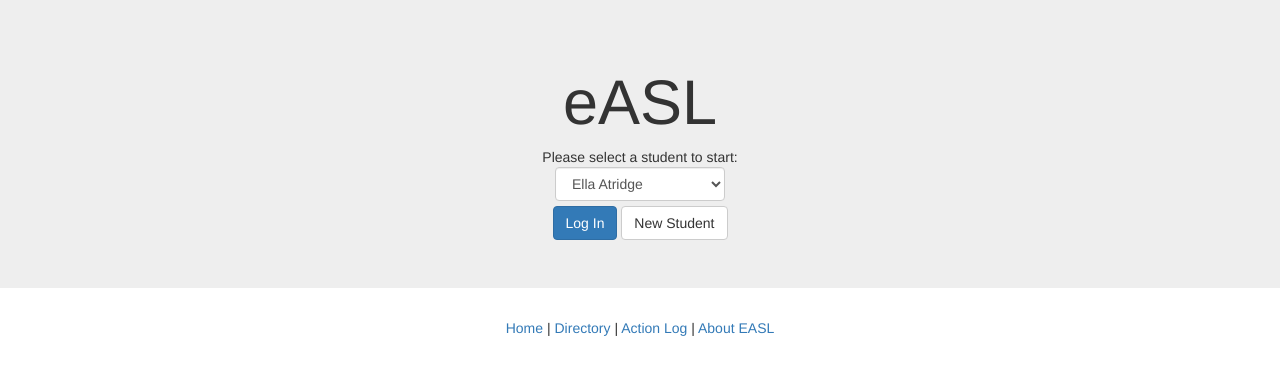
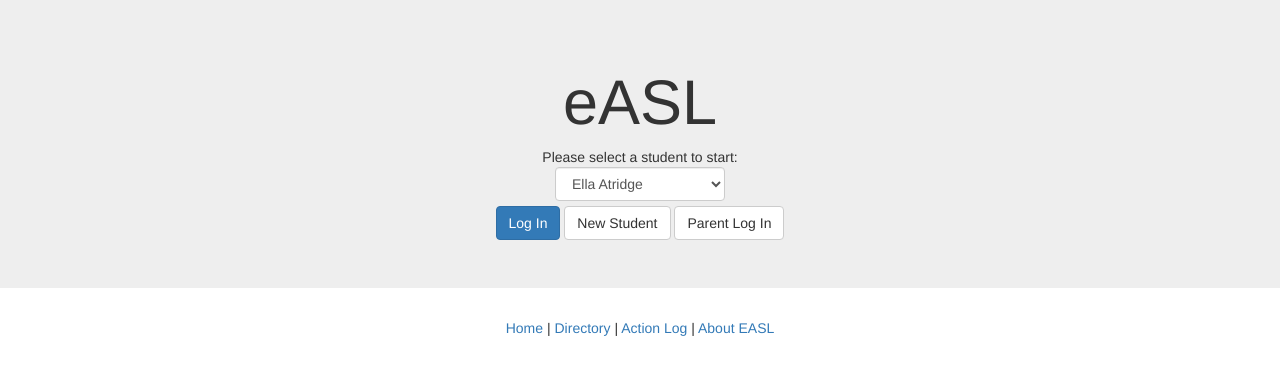
Before and after one commit to curleyt1/EASL, a Django app: page / in a window 1280 px wide. Shown: the top 375 px of the page. Run offline with Django 3.2, Linux system fonts and the light colour scheme; data comes from the database, SQL or seed files in the repository; some libraries are stand-ins or nearby versions.

Commit message:
Created skeleton for parent page.

```diff
--- a/easl/webApp/templates/start_page.html
+++ b/easl/webApp/templates/start_page.html
@@ -23,6 +23,7 @@ Please select a student to start:
 </div>
 <a class="btn btn-primary" onclick = "gotoStudent()" style="margin-top:5px;">Log In</a>
 <a class="btn btn-default" href="{% url 'registration_page' %}"; style="margin-top:5px;">New Student</a>
+<a class="btn btn-default" href="{% url 'parent_page' %}"; style="margin-top:5px;">Parent Log In</a>
 
 <script>
 	function gotoStudent(){
--- a/easl/webApp/urls.py
+++ b/easl/webApp/urls.py
@@ -7,6 +7,7 @@ urlpatterns = [
     url(r'^student/(\d+)/([A-Z])/', views.save_action, name='save_action'),
     url(r'^student/(\d+)/', views.student_detail, name='student_detail'),
     url(r'registration_page', views.registration_page, name='registration_page'),
+    url(r'parent_page', views.parent_page, name='parent_page'),
     url(r'edit_page/(\d+)/', views.edit_page, name='edit_page'),
     url(r'^delete/(\d+)/', views.delete_student, name='delete_student'),
     url(r'^actions/$', views.action_log, name='action_log'),
--- a/easl/webApp/views.py
+++ b/easl/webApp/views.py
@@ -10,6 +10,7 @@ from .forms import StudentEditForm
 
 from .models import Student
 from .models import Action
+from .models import Parent
 
 def home(request):
     students = Student.objects.all()
@@ -22,6 +23,12 @@ def directory(request):
 def action_log(request):
     actions = Action.objects.all()
     return render(request, 'action_log.html', {'actions': actions})
+
+
+def parent_page(request):
+    parents = Parent.objects.all()
+    return render(request, 'parent_page.html', {'parents': parents})
+
 
 def student_action_log(request, id):
     try:
```
Also changed, not shown: easl/webApp/templates/parent_page.html (added, +8 -0 lines).
